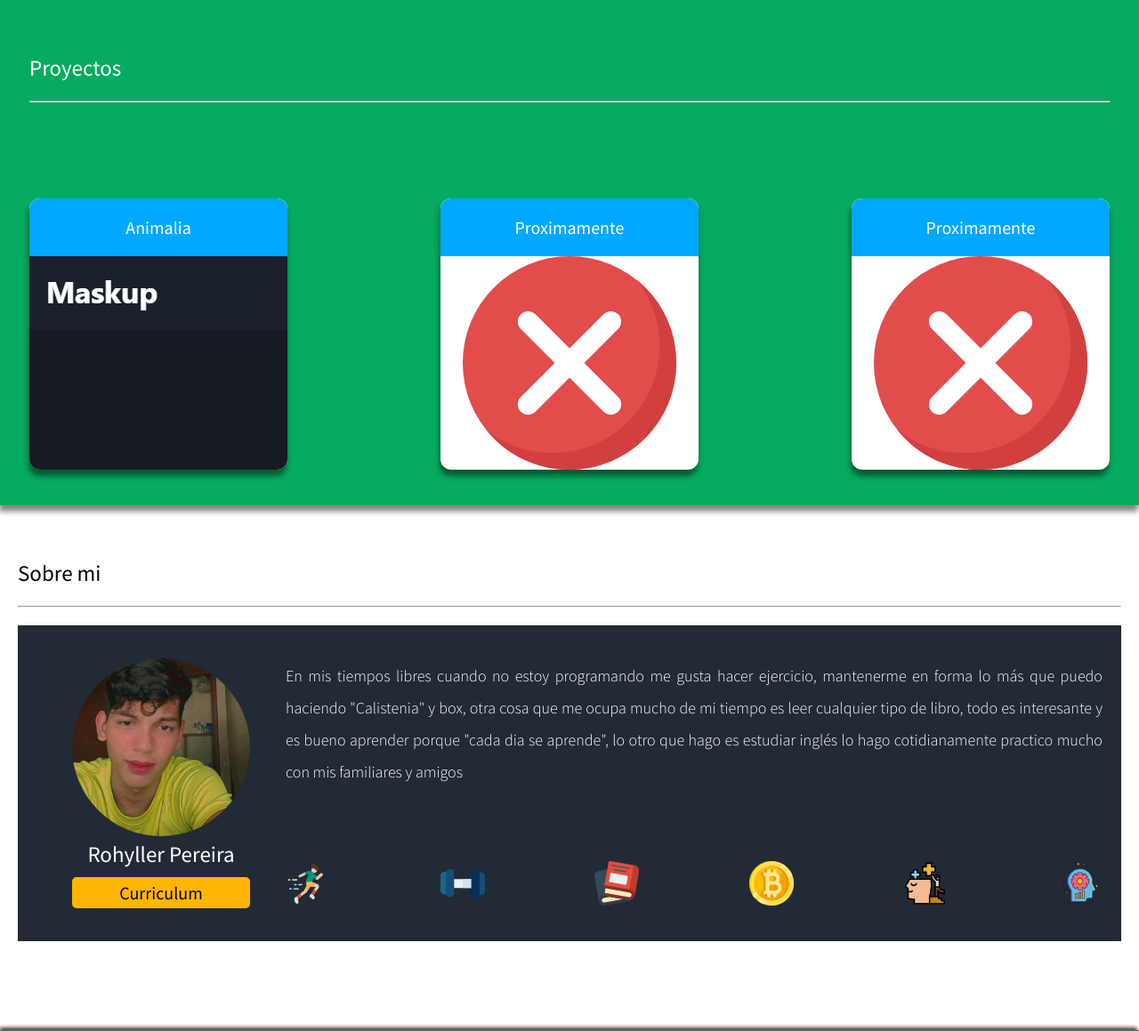
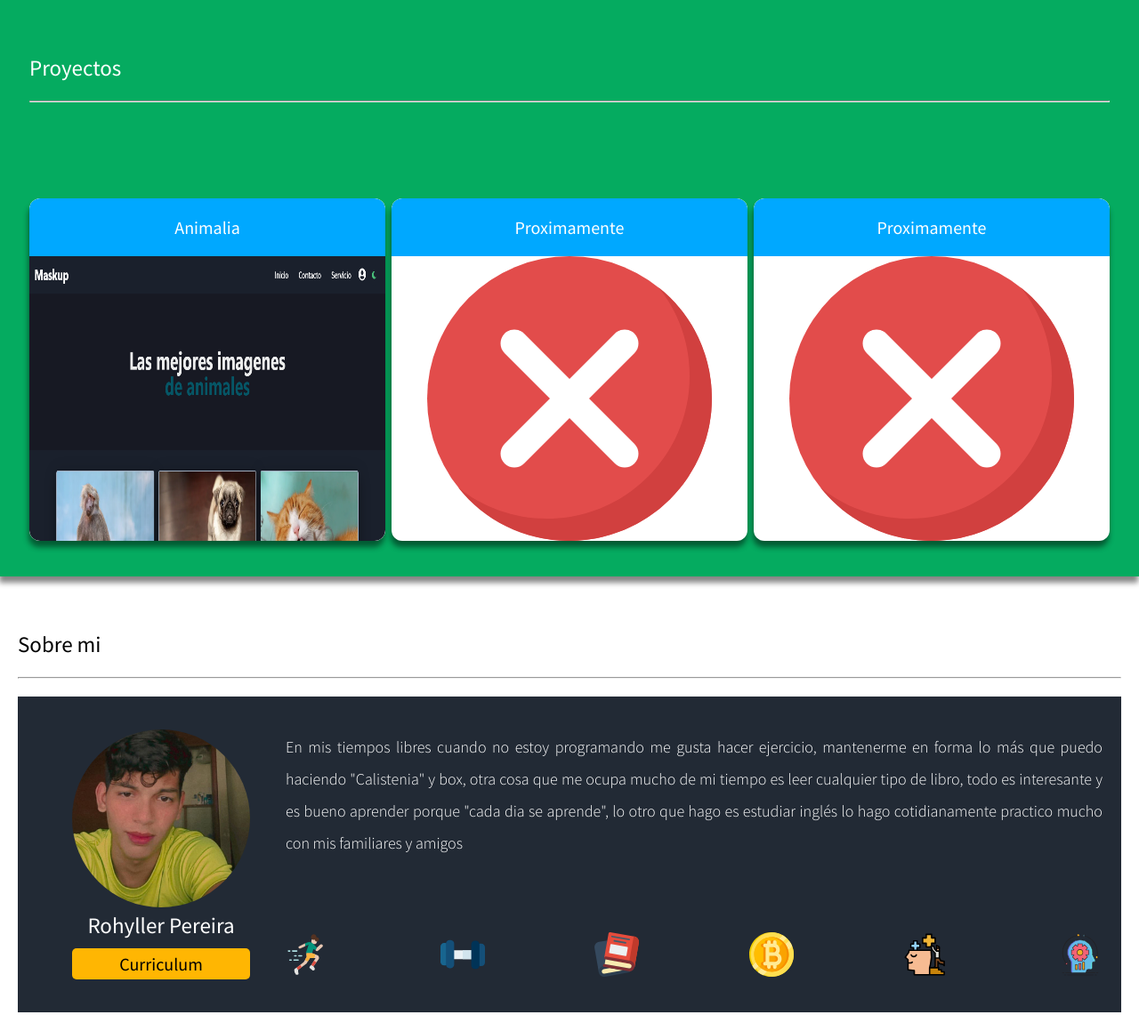
Before and after one commit to RohyllerP/rohyller, a PHP site: page / in a window 1280 px wide. Shown: the part 2169-3328 px from the top of the page at 89% size. Run offline with PHP 8.4, Linux system fonts and the light colour scheme; some libraries are stand-ins or nearby versions.

Commit message:
Update everything.css

```diff
--- a/css/everything.css
+++ b/css/everything.css
@@ -232,7 +232,7 @@
 }
 .pro-article-img{
 	width: 100%;
-	height: 15em;
+	height: 20em;
 	transition: all 0.3s ease;
 }
 .pro-article-img img{
@@ -245,8 +245,12 @@
 	width: 105%;
 	cursor: pointer;
 }
+.pro-article-img-1{
+	width:100%;
+	height:100%;
+}
 .pro-article-uno,.pro-article-segundo,.pro-article-tercero{
-	width: 290px;
+	width: 400px;
 	background: white;
 	margin-top: 20px;
 	-webkit-box-shadow: var(--sombra-one);
```
